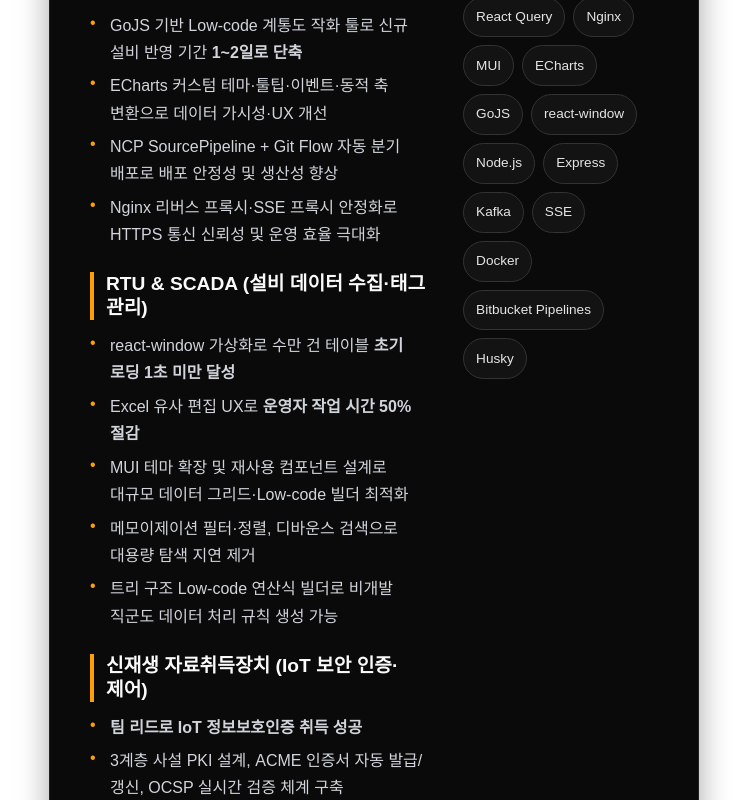
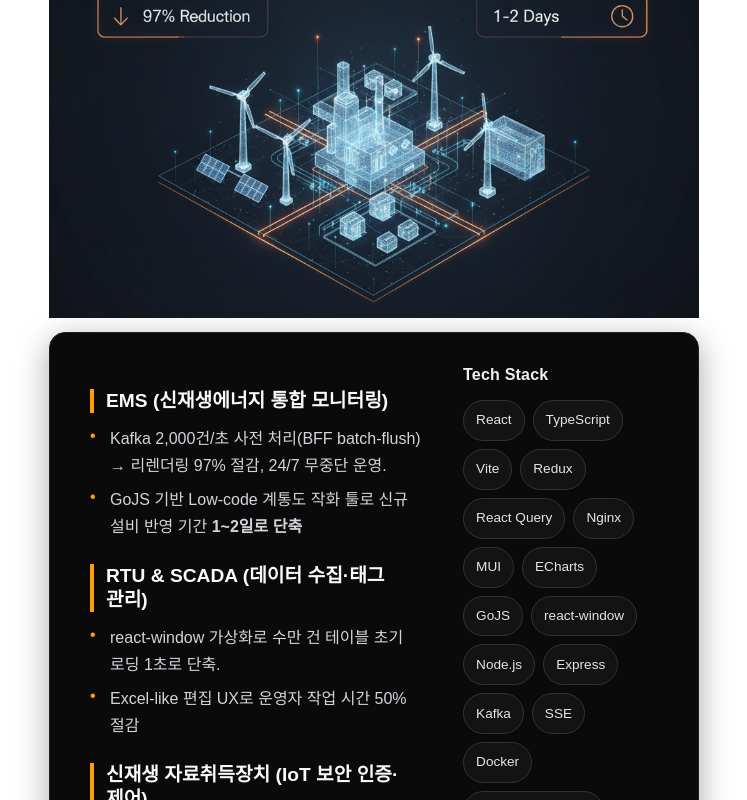
Before and after one commit to ehdrms785/DatFolio, a Next.js app: page / in a window 1280 px wide. Shown: the part 2340-3140 px from the top of the page, without its empty margins (266-1013 px from the left). Built offline with nearby package versions, Linux system fonts and the light colour scheme.

Commit message:
Update: 브이젠 이력 요약

```diff
--- a/payload/project.ts
+++ b/payload/project.ts
@@ -4,25 +4,20 @@
   {
     title: '브이젠(주)',
     subTitle: 'Frontend Engineer',
+    image: '/EMS.png',
+    size: { width: '650px' },
     description: `### EMS (신재생에너지 통합 모니터링)
-- 초당 2,000건 Kafka 스트림 사전 처리(BFF Batch-flush)로 **리렌더링 97% 절감, 24/7 무중단 운영 확보**
+- Kafka 2,000건/초 사전 처리(BFF batch-flush) → 리렌더링 97% 절감, 24/7 무중단 운영.
 - GoJS 기반 Low-code 계통도 작화 툴로 신규 설비 반영 기간 **1~2일로 단축**
-- ECharts 커스텀 테마·툴팁·이벤트·동적 축 변환으로 데이터 가시성·UX 개선
-- NCP SourcePipeline + Git Flow 자동 분기 배포로 배포 안정성 및 생산성 향상
-- Nginx 리버스 프록시·SSE 프록시 안정화로 HTTPS 통신 신뢰성 및 운영 효율 극대화
 
-### RTU & SCADA (설비 데이터 수집·태그 관리)
-- react-window 가상화로 수만 건 테이블 **초기 로딩 1초 미만 달성**
-- Excel 유사 편집 UX로 **운영자 작업 시간 50% 절감**
-- MUI 테마 확장 및 재사용 컴포넌트 설계로 대규모 데이터 그리드·Low-code 빌더 최적화
-- 메모이제이션 필터·정렬, 디바운스 검색으로 대용량 탐색 지연 제거
-- 트리 구조 Low-code 연산식 빌더로 비개발 직군도 데이터 처리 규칙 생성 가능
+### RTU & SCADA (데이터 수집·태그 관리)
+- react-window 가상화로 수만 건 테이블 초기 로딩 1초로 단축.
+- Excel-like 편집 UX로 운영자 작업 시간 50% 절감
 
 ### 신재생 자료취득장치 (IoT 보안 인증·제어)
-- **팀 리드로 IoT 정보보호인증 취득 성공**
-- 3계층 사설 PKI 설계, ACME 인증서 자동 발급/갱신, OCSP 실시간 검증 체계 구축
-- Nginx 로드밸런싱·헬스체크 적용으로 **응답 속도 개선 및 무중단 배포 체계 강화**
-- OTA 업데이트 서버: 무결성 검증·스트리밍 다운로드·롤백 기능 Web App 연동`,
+- 팀 리드로 IoT 정보보호인증 취득, 3계층 사설 PKI·ACME 자동발급·OCSP 실시간 검증 구축.
+- OTA 서버(무결성 검증·스트리밍 다운로드·롤백) Web App 연동.
+`,
     skills: [
       'React',
       'TypeScript',
```
Also changed, not shown: public/EMS.png (added).
